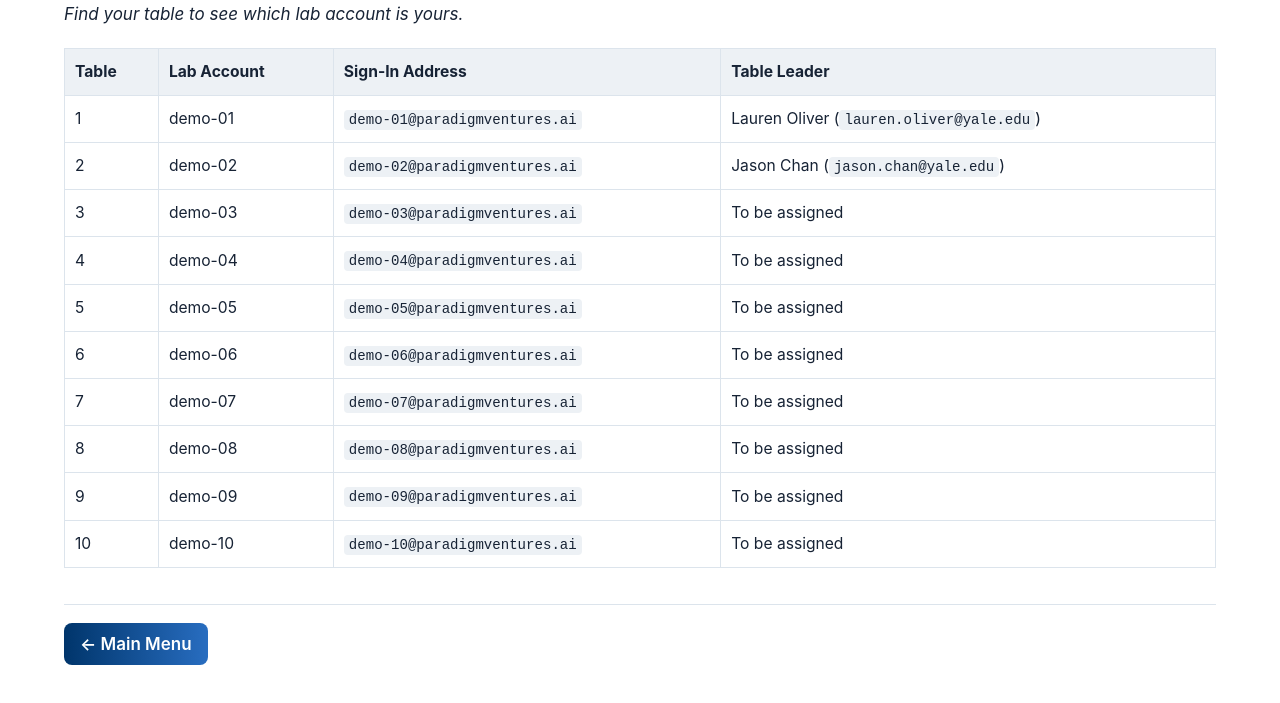
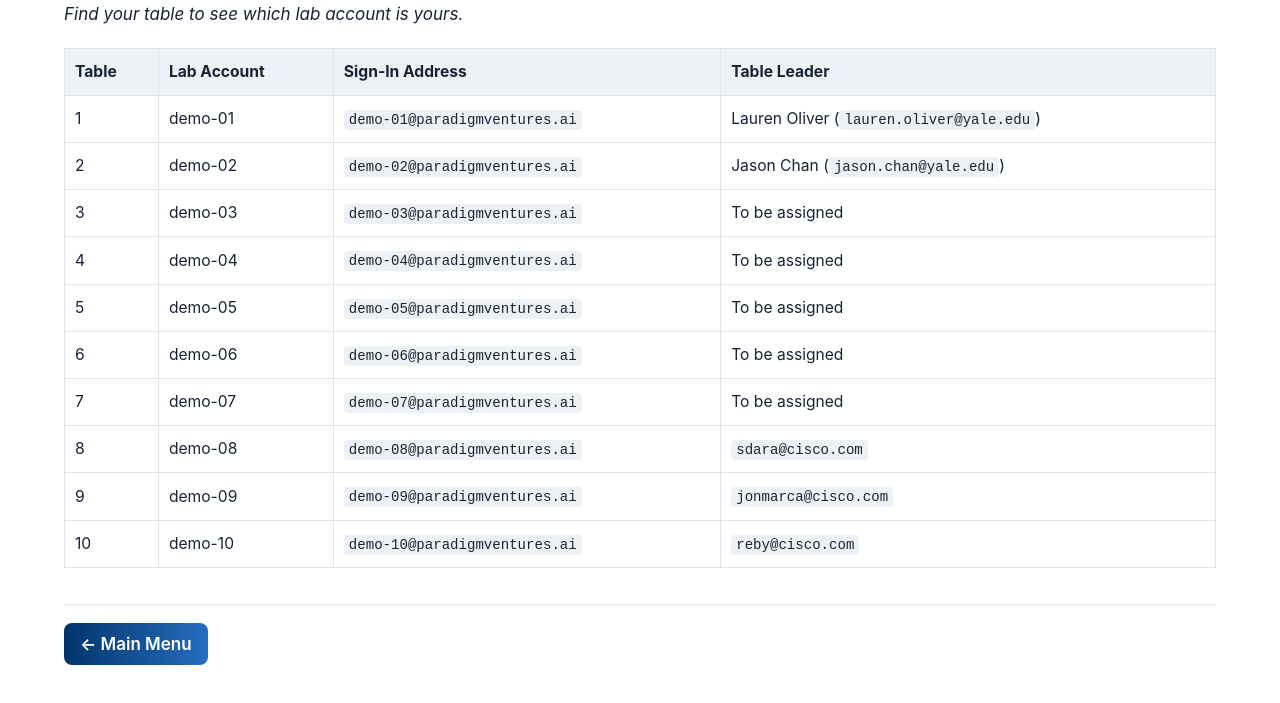
Before and after one commit to gcodekhanna1/2026-11-enas-agentic-lab, a plain HTML site: page Lab_Participants - Table Leaders.html in a window 1280 px wide. Shown: the part 205-908 px from the top of the page. Drawn offline with Linux system fonts and the light colour scheme.

Commit message:
Table Leaders: add Cisco testers (demo-08 to demo-10)

```diff
--- a/Lab_Participants - Table Leaders.html
+++ b/Lab_Participants - Table Leaders.html
@@ -89,19 +89,19 @@ main{max-width:1400px;overflow-x:auto}table{font-size:.92em}th,td{white-space:no
   <td>8</td>
   <td>demo-08</td>
   <td><code>demo-08@paradigmventures.ai</code></td>
-  <td>To be assigned</td>
+  <td><code>sdara@cisco.com</code></td>
 </tr>
 <tr>
   <td>9</td>
   <td>demo-09</td>
   <td><code>demo-09@paradigmventures.ai</code></td>
-  <td>To be assigned</td>
+  <td><code>jonmarca@cisco.com</code></td>
 </tr>
 <tr>
   <td>10</td>
   <td>demo-10</td>
   <td><code>demo-10@paradigmventures.ai</code></td>
-  <td>To be assigned</td>
+  <td><code>reby@cisco.com</code></td>
 </tr>
 </tbody>
 </table>
```
Also changed, not shown: 7 other files.
